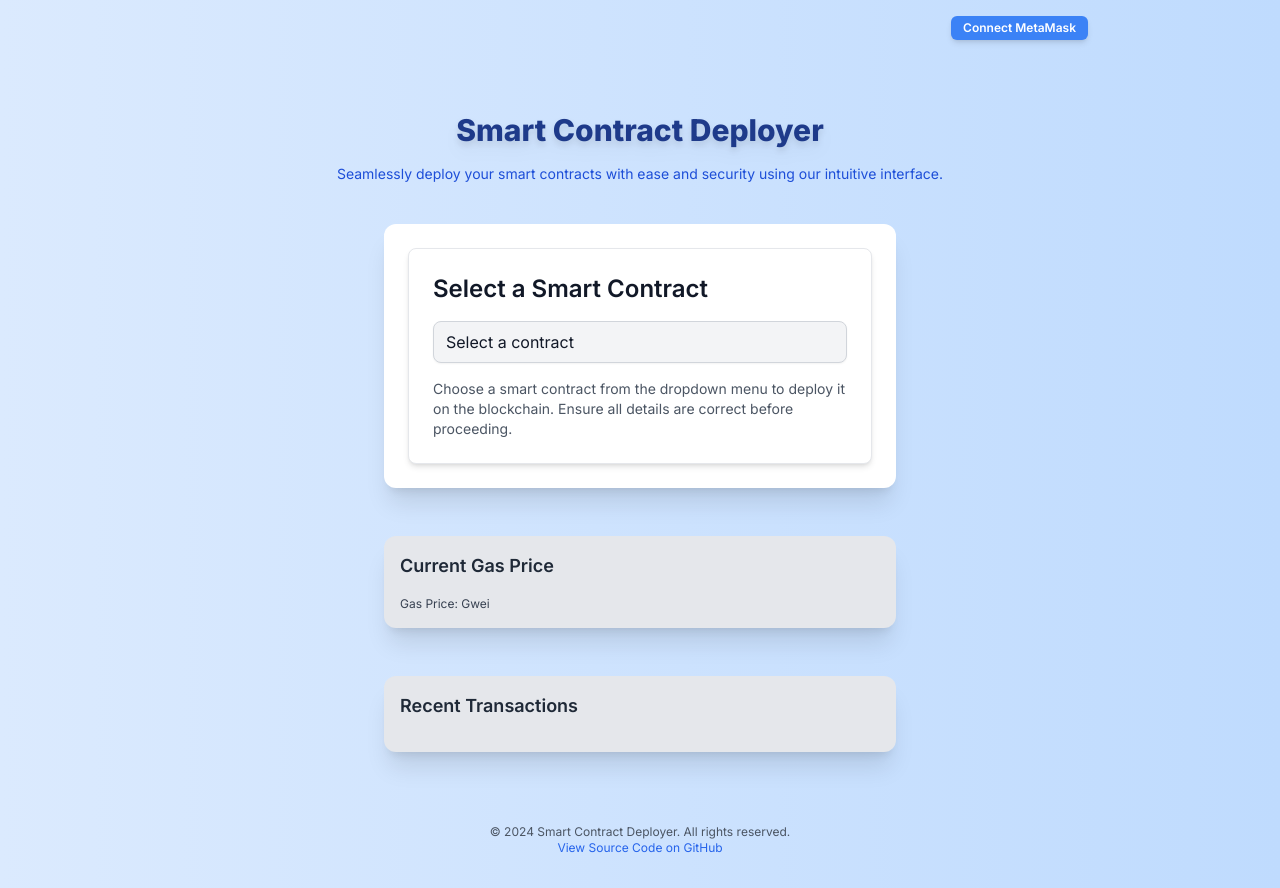
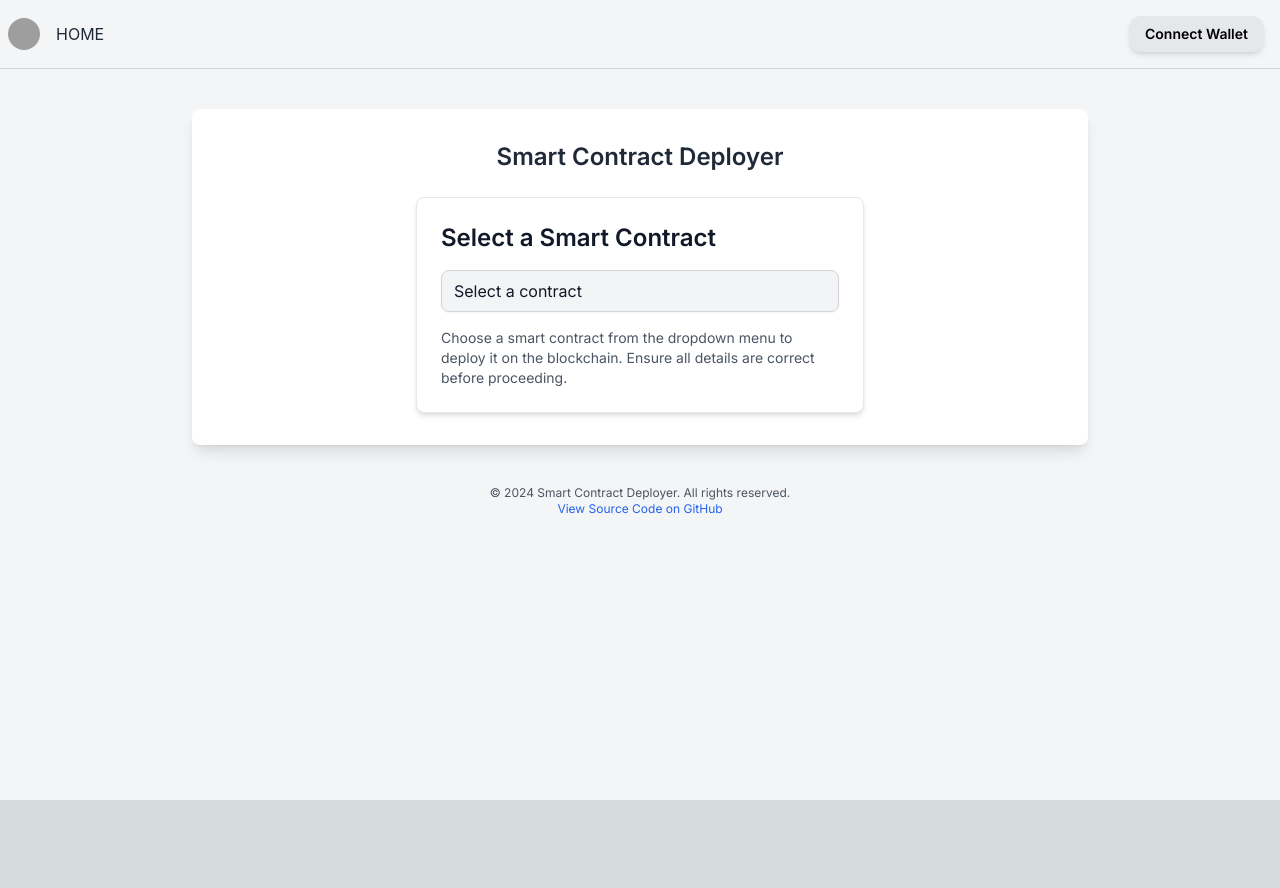
Before and after one commit to furidngrt/scdeployer, a Next.js app: page / in a window 1280 px wide. After the commit the page ends 800 px from the top, so only its background shows below. Built offline with nearby package versions, Linux system fonts and the light colour scheme; grey boxes are pictures that could not be loaded.

Commit message:
Update page.js

```diff
--- a/app/page.js
+++ b/app/page.js
@@ -7,6 +7,7 @@ import Token from './contracts/Token.json';
 import SimpleStorage from './contracts/SimpleStorage.json';
 import Crowdfunding from './contracts/Crowdfunding.json';
 import NFTCreator from './contracts/NFTCreator.json';
+import DAO from './contracts/DAO.json';
 import { ethers } from 'ethers';
 
 const Home = () => {
@@ -15,6 +16,7 @@ const Home = () => {
     { name: 'SimpleStorage', ...SimpleStorage },
     { name: 'Crowdfunding', ...Crowdfunding },
     { name: 'NFTCreator', ...NFTCreator },
+    { name: 'DAO', ...DAO },
   ];
 
   const [selectedContract, setSelectedContract] = useState(null);
@@ -22,9 +24,7 @@ const Home = () => {
   const [signer, setSigner] = useState(null);
   const [userAddress, setUserAddress] = useState(null);
   const [balance, setBalance] = useState(null);
-  const [gasPrice, setGasPrice] = useState(null);
-  const [recentTransactions, setRecentTransactions] = useState([]);
-  const [activityFeed, setActivityFeed] = useState([]); // For activity feed
+  const [showDropdown, setShowDropdown] = useState(false);
 
   useEffect(() => {
     const initializeConnection = async () => {
@@ -61,86 +61,90 @@ const Home = () => {
       setProvider(provider);
       setSigner(signer);
       setUserAddress(address);
-      setBalance(formatBalance(ethers.utils.formatEther(balance)));
-
-      console.log('Wallet connected successfully');
-      console.log('Connected Address:', address);
-      console.log('Balance:', balance.toString());
-
-      // Fetch and set gas price
-      const gasPrice = await provider.getGasPrice();
-      setGasPrice(ethers.utils.formatUnits(gasPrice, 'gwei'));
-
-      // Fetch and set recent transactions
-      const blockNumber = await provider.getBlockNumber();
-      const block = await provider.getBlockWithTransactions(blockNumber);
-      setRecentTransactions(block.transactions.slice(0, 5)); // Show last 5 transactions
+      setBalance(ethers.utils.formatEther(balance));
     } catch (error) {
       console.error("Error connecting to MetaMask:", error);
       alert(error.message || "An error occurred while connecting to MetaMask");
     }
   };
 
-  const logout = () => {
+  const disconnectWallet = () => {
     setProvider(null);
     setSigner(null);
     setUserAddress(null);
     setBalance(null);
-    setActivityFeed([]); // Clear activity feed on logout
-    console.log('Logged out from MetaMask');
+    setShowDropdown(false);
+    console.log('Disconnected from MetaMask');
   };
 
-  const formatBalance = (balance) => {
-    return parseFloat(balance).toFixed(4);
-  };
-
-  const formatAddress = (address) => {
-    return `${address.slice(0, 6)}...${address.slice(-4)}`;
-  };
-
-  const addActivity = (activity) => {
-    setActivityFeed((prevFeed) => [activity, ...prevFeed]);
+  const toggleDropdown = () => {
+    setShowDropdown(!showDropdown);
   };
 
   return (
-    <div className="min-h-screen bg-gradient-to-r from-blue-100 to-blue-200 flex flex-col items-center p-4">
-      {/* Navbar with Connect/Logout Button */}
-      <div className="w-full max-w-4xl flex justify-end mb-4">
+    <div className="min-h-screen bg-[#f4f5f6] flex flex-col items-center">
+      {/* Navbar */}
+      <header
+        className="w-full flex justify-between items-center py-4 border-b border-gray-300"
+        style={{ backgroundColor: '#f4f5f6' }}
+      >
+        <div className="flex items-center space-x-4">
+          <img
+            src="https://i.ibb.co.com/1mHFrTn/logo.png"
+            alt="Logo"
+            className="h-8 w-8 rounded-full ml-2"
+          />
+          <nav className="flex space-x-4 text-gray-800">
+            <a
+              href="#"
+              className="hover:text-black"
+              style={{
+                fontFamily: '"Inter Variable", -apple-system, system-ui, "Segoe UI", Roboto, Oxygen, Ubuntu, Cantarell, "Fira Sans", "Droid Sans", "Helvetica Neue", sans-serif',
+                fontSize: '16px',
+                lineHeight: '24px',
+                textAlign: 'start',
+                letterSpacing: 'normal',
+              }}
+            >
+              HOME
+            </a>
+          </nav>
+        </div>
         {userAddress ? (
-          <div className="flex items-center space-x-2">
-            <span className="bg-gray-200 text-gray-800 text-xs font-mono py-1 px-3 rounded-lg">
-              Balance: {balance} ETH
+          <div className="relative mr-4"> {/* Added margin-right to match the Connect Wallet button */}
+            <span
+              onClick={toggleDropdown}
+              className="bg-gray-200 text-black font-semibold py-2 px-4 rounded-xl shadow-md transition-transform transform hover:scale-105 text-sm cursor-pointer"
+            >
+              {`${userAddress.slice(0, 6)}...${userAddress.slice(-4)}`}
             </span>
-            <span className="bg-gray-200 text-gray-800 text-xs font-mono py-1 px-3 rounded-lg">
-              {formatAddress(userAddress)}
-            </span>
+            {showDropdown && (
+              <div className="absolute right-0 mt-2 py-2 w-48 bg-white border rounded-lg shadow-xl">
                 <button
-              onClick={logout}
-              className="bg-red-500 hover:bg-red-600 text-white font-semibold py-1 px-3 rounded-md shadow-md transition-transform transform hover:scale-105 text-xs"
+                  onClick={disconnectWallet}
+                  className="block w-full px-4 py-2 text-left text-gray-700 hover:bg-gray-100 hover:text-gray-900"
                 >
-              Logout
+                  Disconnect
                 </button>
+              </div>
+            )}
           </div>
         ) : (
           <button
             onClick={connectWallet}
-            className="bg-blue-500 hover:bg-blue-600 text-white font-semibold py-1 px-3 rounded-md shadow-md transition-transform transform hover:scale-105 text-xs"
+            className="bg-gray-200 text-black font-semibold py-2 px-4 rounded-xl shadow-md transition-transform transform hover:scale-105 text-sm mr-4"
           >
-            Connect MetaMask
+            Connect Wallet
           </button>
         )}
-      </div>
+      </header>
 
-      <div className="text-center mb-10 mt-14 w-full max-w-4xl">
-        <h1 className="text-2xl sm:text-3xl font-extrabold text-blue-900 drop-shadow-lg mb-4">
-          Smart Contract Deployer
-        </h1>
-        <p className="text-xs sm:text-sm text-blue-700">
-          Seamlessly deploy your smart contracts with ease and security using our intuitive interface.
-        </p>
-      </div>
+      {/* Main Content */}
+      <main className="w-full max-w-4xl mt-10 p-8 bg-white rounded-lg shadow-lg">
+        <h2 className="text-2xl font-semibold text-gray-800 mb-6 text-center">Smart Contract Deployer</h2>
 
-      <div className="w-full max-w-md sm:max-w-lg p-6 bg-white rounded-xl shadow-xl mb-12">
+        <div className="space-y-8">
+          <div className="w-full max-w-md mx-auto">
             <ContractSelector
               contracts={contracts}
               onSelect={(index) => setSelectedContract(contracts[index])}
@@ -148,9 +152,9 @@ const Home = () => {
           </div>
 
           {selectedContract && (
-        <div className="w-full max-w-md sm:max-w-lg p-6 bg-white rounded-xl shadow-xl mb-12">
-          <p className="text-black mb-4">
-            Ensure your MetaMask is connected and proceed with deployment.
+            <div className="w-full max-w-md mx-auto">
+              <p className="text-black mb-4 text-center">
+                Ensure your MetaMask is connected.
               </p>
               <Deployer
                 contract={selectedContract}
@@ -162,40 +166,8 @@ const Home = () => {
               />
             </div>
           )}
-
-      {/* Gas Price Section */}
-      <div className="w-full max-w-md sm:max-w-lg p-4 bg-gray-200 rounded-xl shadow-xl mb-12">
-        <h2 className="text-lg font-semibold text-gray-800 mb-4">Current Gas Price</h2>
-        <p className="text-xs text-gray-700">Gas Price: {gasPrice} Gwei</p>
         </div>
-
-      {/* Recent Transactions Section */}
-      <div className="w-full max-w-md sm:max-w-lg p-4 bg-gray-200 rounded-xl shadow-xl mb-8">
-        <h2 className="text-lg font-semibold text-gray-800 mb-4">Recent Transactions</h2>
-        <ul className="text-xs text-gray-700 space-y-2">
-          {recentTransactions.map((tx, index) => (
-            <li key={index} className="p-2 bg-white rounded-md shadow-sm">
-              <a href={`https://etherscan.io/tx/${tx.hash}`} target="_blank" rel="noopener noreferrer" className="text-blue-600">
-                {tx.hash.slice(0, 6)}...{tx.hash.slice(-4)}
-              </a>
-            </li>
-          ))}
-        </ul>
-      </div>
-
-      {/* Activity Feed Section */}
-      {activityFeed.length > 0 && (
-        <div className="w-full max-w-md sm:max-w-lg p-4 bg-gray-200 rounded-xl shadow-xl mb-8">
-          <h2 className="text-lg font-semibold text-gray-800 mb-4">Activity Feed</h2>
-          <ul className="text-xs text-gray-700 space-y-2">
-            {activityFeed.map((activity, index) => (
-              <li key={index} className="p-2 bg-white rounded-md shadow-sm">
-                {activity}
-              </li>
-            ))}
-          </ul>
-        </div>
-      )}
+      </main>
 
       {/* Footer */}
       <footer className="w-full max-w-4xl text-center py-4 mt-6">
```
Lines whose indentation alone changed are shown as unchanged.
